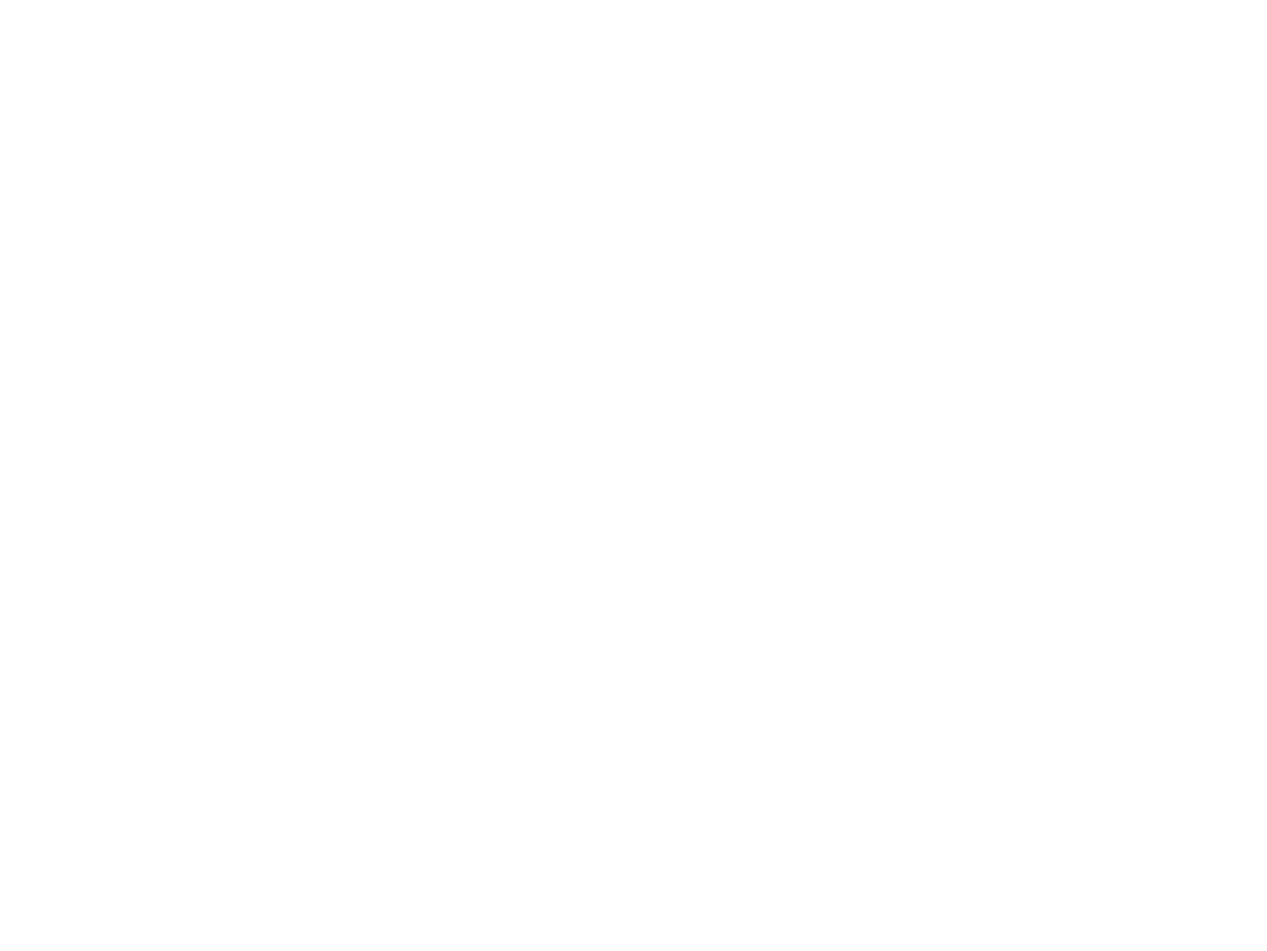
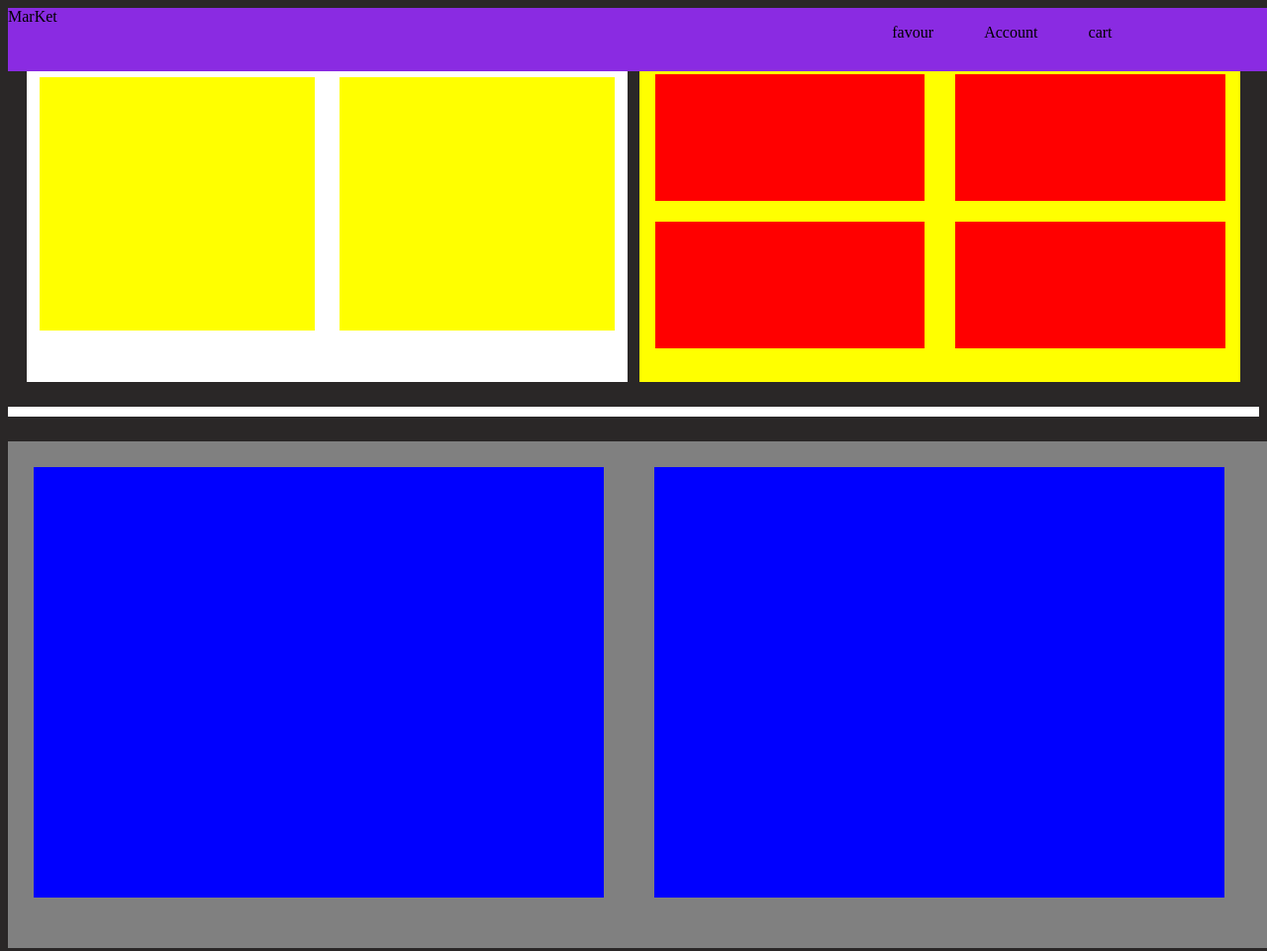
Before and after one commit to PlasticFriend/E_commerce, a plain HTML site: page index.html in a window 1280 px wide. Shown: the top 961 px of the page at 99% size. Before the commit the page ends 800 px from the top, so only its background shows below. Drawn offline with Linux system fonts and the light colour scheme.

Commit message:
created layout

```diff
--- a/index.html
+++ b/index.html
@@ -2,9 +2,115 @@
 <html lang="en">
 <head>
     <meta charset="UTF-8">
-    <title>Title</title>
+    <title>MarKet</title>
+    <link rel="stylesheet" href="style.css">
 </head>
 <body>
+<header>
+    <nav class="navbar">
+        <div class="navitem">MarKet</div>
+        <div class="navitem">
+
+        </div>
+        <div class="navitem">
+            <ul class="listi">
+                <li class="fav">
+                    favour
+                </li>
+                <li class="acc">
+                    Account
+                </li>
+                <li class="cart">
+                    cart
+                </li>
+            </ul>
+        </div>
+    </nav>
+</header>
+<main>
+    <div class="ftitle">
+        <div class="tophead" id="ltophead">
+
+        </div>
+        <div class="tophead" id="rtophead">
+
+        </div>
+    </div>
+    <div class="ii">
+        <div class="iitems" id="litems">
+            <div class="items">
+
+            </div>
+            <div class="items">
+
+            </div>
+
+        </div>
+        <div class="iitems" id="ritems1">
+            <div class="bigbox1">
+                <div class="smallbox1">
+
+                </div>
+                <div class="smallbox2">
+
+                </div>
+
+            </div>
+            <div class="bigbox2">
+                <div class="smallbox3">
+
+                </div>
+                <div class="smallbox4">
+
+                </div>
+
+            </div>
+
+        </div>
+
+
+
+
+    </div>
+    <div class="stitle">
+
+    </div>
+    <div class="postercont">
+        <div class="poster">
+
+        </div>
+        <div class="poster">
+
+        </div>
+    </div>
+    <div>
+        <div class="smallitems">
+            <div class="sitembox" id="sitembox1">
+                <div class="sitemsu"></div>
+                <div class="sitemsu"></div>
+                <div class="sitemsu"></div>
+                <div class="sitemsu"></div>
+
+            </div>
+            <div class="sitembox" id="sitembox2">
+                <div class="sitemsb"></div>
+                <div class="sitemsb"></div>
+                <div class="sitemsb"></div>
+                <div class="sitemsb"></div>
+
+            </div>
+        </div>
+    </div>
+
+
+
+</main>
+<footer>
+    <div class="foot">
+
+    </div>
+</footer>
+
 
 </body>
 </html>
--- /dev/null
+++ b/naVc.css
@@ -0,0 +1,25 @@
+nav{
+    display: flex;
+    justify-content: space-around;
+    align-items: center;
+    height: 85px;
+    background-color: #ffda2c;
+}
+nav ul{
+    display: flex;
+    justify-content: center;
+}
+nav ul li{
+    list-style: none;
+    margin: 0 23px ;
+}
+nav ul li a{
+    text-decoration: none;
+    color: black;
+}
+nav ul li a:hover{
+    text-decoration: none;
+    color: black;
+    color: green;
+    font-size: 1.05rem;
+}
--- a/style.css
+++ b/style.css
@@ -0,0 +1,187 @@
+body{
+    background-color: #2a2727;
+}
+.navbar{
+    position: fixed;
+    z-index: 3;
+    display: flex;
+    margin-top: none;
+    /* width: 33.33vw; */
+    height: 5vw;
+}
+.navitem{
+    display: flex;
+    background-color: blueviolet;
+    /*border: solid red 2px;*/
+
+    width: 33.33vw;
+    height: 5vw;
+}
+li{
+    /*border: solid red 2px;*/
+    text-decoration: none;
+    list-style: none;
+
+}
+.fav{
+    margin-right: 2vw;
+}
+.acc{
+    margin-right: 2vw;
+    margin-left: 2vw;
+}
+.cart{
+    margin-right: 2vw;
+    margin-left: 2vw;
+
+}
+
+.listi{
+    display: flex;
+
+}
+.ftitle{
+    display: flex;
+}
+.tophead{
+    margin-top: 1vw;
+    height: 2.5vw;
+    width: 50vw;
+    background-color: white;
+}
+#ltophead{
+    margin-right: 1vw;
+}
+.ii{
+    display: flex;
+    margin-top: 1vw;
+}
+.iitems{
+    display: flex;
+    width: 50vw;
+    background-color: white;
+    height: 25vw;
+}
+.ritems1{
+    display: flex;
+}
+
+#litems{
+    margin-right: 1vw;
+    margin-left: 1.5vw;
+    display: flex;
+}
+#ritems1{
+    margin-right: 1.5vw;
+    display: flex;
+}
+.items{
+    margin: 1vw;
+    background-color: yellow;
+    height: 20vw;
+    width: 50%;
+}
+.bigbox1{
+    background-color: yellow;
+    height: 100%;
+    width: 50%;
+    /* border: solid red 2px; */
+    /* display: flex; */
+}
+.bigbox2{
+    /* display: flex; */
+    background-color: yellow;
+    height: 100%;
+    width: 50%;
+    /* border: solid red 2px; */
+}
+.smallbox1{
+    height: 40%;
+    width:90%;
+    margin-top: 3%;
+    margin-left: 5%;
+    background-color: red;
+    /* border: solid white 2px; */
+}
+.smallbox2{
+    height: 40%;
+    width: 90%;
+    margin-top: 7%;
+    margin-left: 5%;
+    background-color: red;
+    /* border: solid white 2px; */
+}
+.smallbox3{
+    height: 40%;
+    width: 90%;
+    margin-top: 3%;
+    margin-left: 5%;
+    background-color: red;
+    /* border: solid white 2px; */
+}
+.smallbox4{
+    height: 40%;
+    width: 90%;
+    margin-top: 7%;
+    margin-left: 5%;
+    background-color: red;
+    /* border: solid white 2px; */
+}
+.stitle{
+    margin-top: 2%;
+
+    /* margin-left: 5%;  */
+    width: 100%;
+    height: 10px;
+    background-color: white;
+}
+.postercont{
+    display: flex;
+    width: 100vw;
+    height: 40vw;
+    background-color: gray;
+    margin-top: 2%;
+}
+.poster{
+    background-color: blue;
+    height: 85%;
+    width: 45%;
+    margin: 2%;
+}
+.smallitems{
+    width: 97.5vw;
+    height: 40vw;
+    /* display: flex; */
+    background-color: aqua;
+    margin-left: 1%;
+    margin-right: 1%;
+    margin-top: 1%;
+}
+.sitembox{
+    width: 95%;
+    height: 45%;
+    display: flex;
+    background-color: brown;
+    /* margin-top: 1%; */
+    border: solid blue 2px;
+}
+#sitembox1{
+    position: relative;
+    top: 15px;
+    left: 25px;
+    /* z-index: -1; */
+}
+#sitembox2{
+    position: relative;
+    top: 30px;
+    left: 25px;
+    /* z-index: -1; */
+}
+.foot{
+    height: 180px;
+    margin-top: 30px;
+    background-color: blue;
+}
+.sitemsu{
+
+}
```
Also changed, not shown: naV.html (added, +24 -0 lines), resources/MarKet.png (added).
